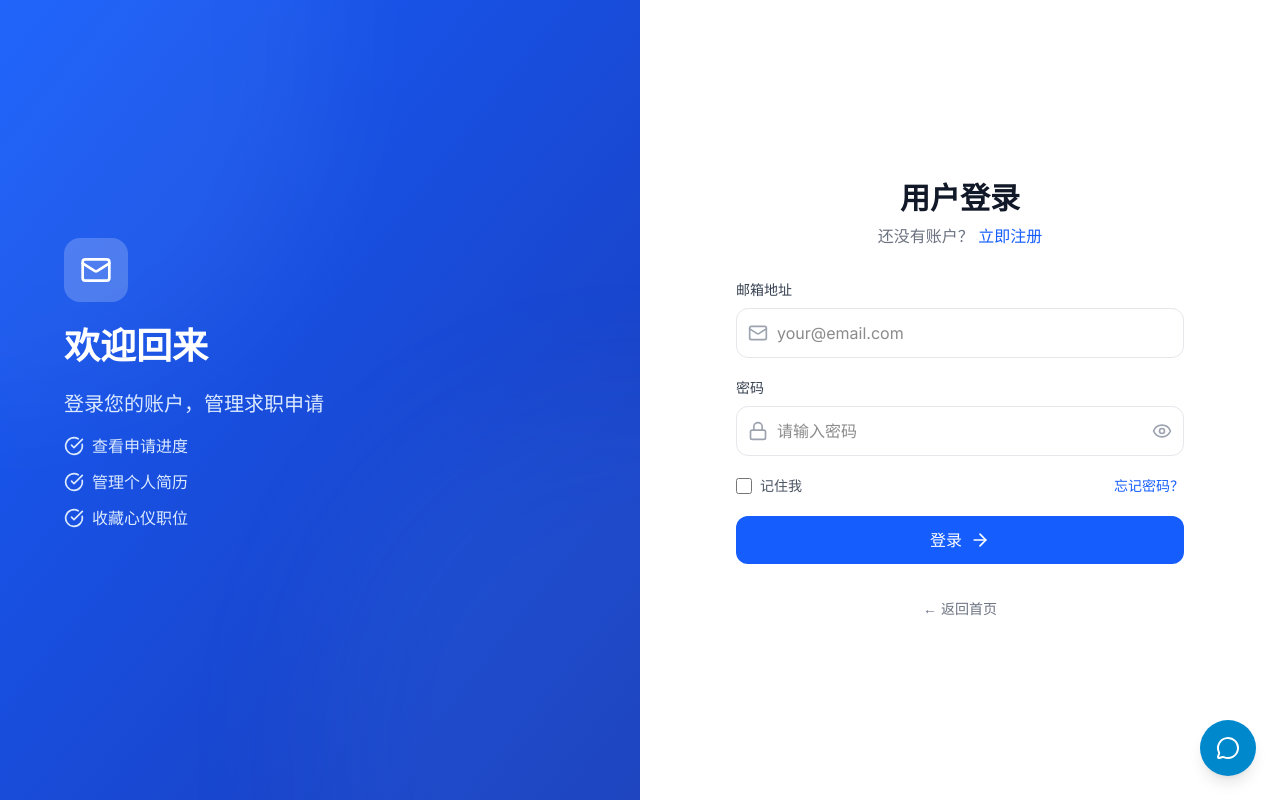
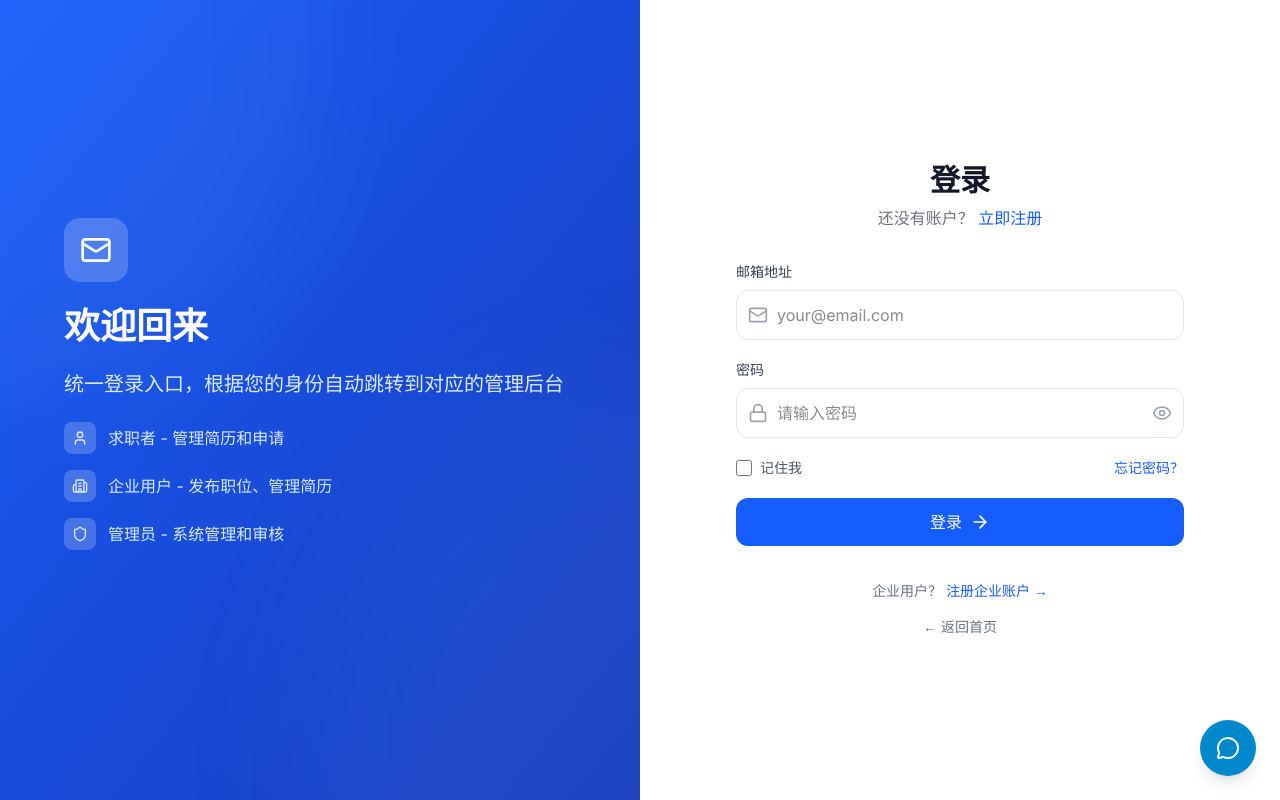
Before and after one commit to Hhezhiqiang/jobs-platform, a Next.js app: page /auth/login in a window 1280 px wide. Built offline with nearby package versions, Linux system fonts and the light colour scheme; no server answers.

Commit message:
feat: 统一登录入口，按角色自动跳转

```diff
--- a/src/app/auth/login/login-form.tsx
+++ b/src/app/auth/login/login-form.tsx
@@ -4,12 +4,13 @@ import { useState, Suspense } from "react";
 import { signIn } from "next-auth/react";
 import { useRouter, useSearchParams } from "next/navigation";
 import Link from "next/link";
-import { Mail, Lock, Eye, EyeOff, ArrowRight, CheckCircle, AlertCircle } from "lucide-react";
+import { Mail, Lock, Eye, EyeOff, ArrowRight, CheckCircle, AlertCircle, Building2, User, Shield } from "lucide-react";
 import { SkipLink } from "@/components/skip-link";
 
 function LoginFormContent() {
   const router = useRouter();
   const searchParams = useSearchParams();
+  const callbackUrl = searchParams.get("callbackUrl");
   const registered = searchParams.get("registered");
   const [loading, setLoading] = useState(false);
   const [error, setError] = useState("");
@@ -35,7 +36,23 @@ function LoginFormContent() {
         setError("邮箱或密码错误");
         setLoading(false);
       } else {
-        router.push("/dashboard");
+        // 登录成功，获取用户信息并跳转
+        const userRes = await fetch("/api/auth/session");
+        const session = await userRes.json();
+
+        if (callbackUrl) {
+          // 如果有回调URL，优先跳转到回调URL
+          router.push(callbackUrl);
+        } else if (session?.user?.role === "ADMIN") {
+          // 管理员 → 后台管理
+          router.push("/admin");
+        } else if (session?.user?.role === "COMPANY" || session?.user?.companies?.length > 0) {
+          // 企业用户 → 企业Dashboard
+          router.push("/company/dashboard");
+        } else {
+          // 普通用户 → 用户Dashboard
+          router.push("/dashboard");
+        }
         router.refresh();
       }
     } catch (err) {
@@ -62,21 +79,27 @@ function LoginFormContent() {
               <Mail className="w-8 h-8" />
             </div>
             <h2 className="text-4xl font-bold mb-6">欢迎回来</h2>
-            <p className="text-xl text-blue-100 mb-4">
-              登录您的账户，管理求职申请
+            <p className="text-xl text-blue-100 mb-6">
+              统一登录入口，根据您的身份自动跳转到对应的管理后台
             </p>
-            <ul className="space-y-3 text-blue-100">
-              <li className="flex items-center gap-2">
-                <CheckCircle className="w-5 h-5" />
-                查看申请进度
+            <ul className="space-y-4 text-blue-100">
+              <li className="flex items-center gap-3">
+                <div className="w-8 h-8 bg-white/20 rounded-lg flex items-center justify-center">
+                  <User className="w-4 h-4" />
+                </div>
+                <span>求职者 - 管理简历和申请</span>
               </li>
-              <li className="flex items-center gap-2">
-                <CheckCircle className="w-5 h-5" />
-                管理个人简历
+              <li className="flex items-center gap-3">
+                <div className="w-8 h-8 bg-white/20 rounded-lg flex items-center justify-center">
+                  <Building2 className="w-4 h-4" />
+                </div>
+                <span>企业用户 - 发布职位、管理简历</span>
               </li>
-              <li className="flex items-center gap-2">
-                <CheckCircle className="w-5 h-5" />
-                收藏心仪职位
+              <li className="flex items-center gap-3">
+                <div className="w-8 h-8 bg-white/20 rounded-lg flex items-center justify-center">
+                  <Shield className="w-4 h-4" />
+                </div>
+                <span>管理员 - 系统管理和审核</span>
               </li>
             </ul>
           </div>
@@ -93,7 +116,7 @@ function LoginFormContent() {
           )}
 
           <div className="text-center mb-8">
-            <h1 className="text-3xl font-bold text-gray-900 mb-2">用户登录</h1>
+            <h1 className="text-3xl font-bold text-gray-900 mb-2">登录</h1>
             <p className="text-gray-500">
               还没有账户？{" "}
               <Link href="/auth/register" className="text-blue-600 hover:text-blue-700 font-medium">
@@ -189,10 +212,20 @@ function LoginFormContent() {
             </button>
           </form>
 
-          <div className="mt-8 text-center">
-            <Link href="/" className="text-sm text-gray-500 hover:text-gray-700">
-              ← 返回首页
-            </Link>
+          <div className="mt-8 space-y-3">
+            {/* 企业注册入口 */}
+            <div className="text-center">
+              <span className="text-sm text-gray-500">企业用户？</span>
+              <Link href="/company/register" className="text-sm text-blue-600 hover:text-blue-700 font-medium ml-1">
+                注册企业账户 →
+              </Link>
+            </div>
+
+            <div className="text-center">
+              <Link href="/" className="text-sm text-gray-500 hover:text-gray-700">
+                ← 返回首页
+              </Link>
+            </div>
           </div>
         </div>
       </div>
--- a/src/app/auth/login/page.tsx
+++ b/src/app/auth/login/page.tsx
@@ -3,8 +3,8 @@ import { Suspense } from "react";
 import LoginForm from "./login-form";
 
 export const metadata: Metadata = {
-  title: "用户登录 | 招聘平台",
-  description: "登录招聘平台，管理您的求职申请和简历。",
+  title: "登录 | 招聘平台",
+  description: "登录招聘平台，管理您的求职申请、企业招聘或系统管理。",
   robots: {
     index: false,
     follow: false,
```
